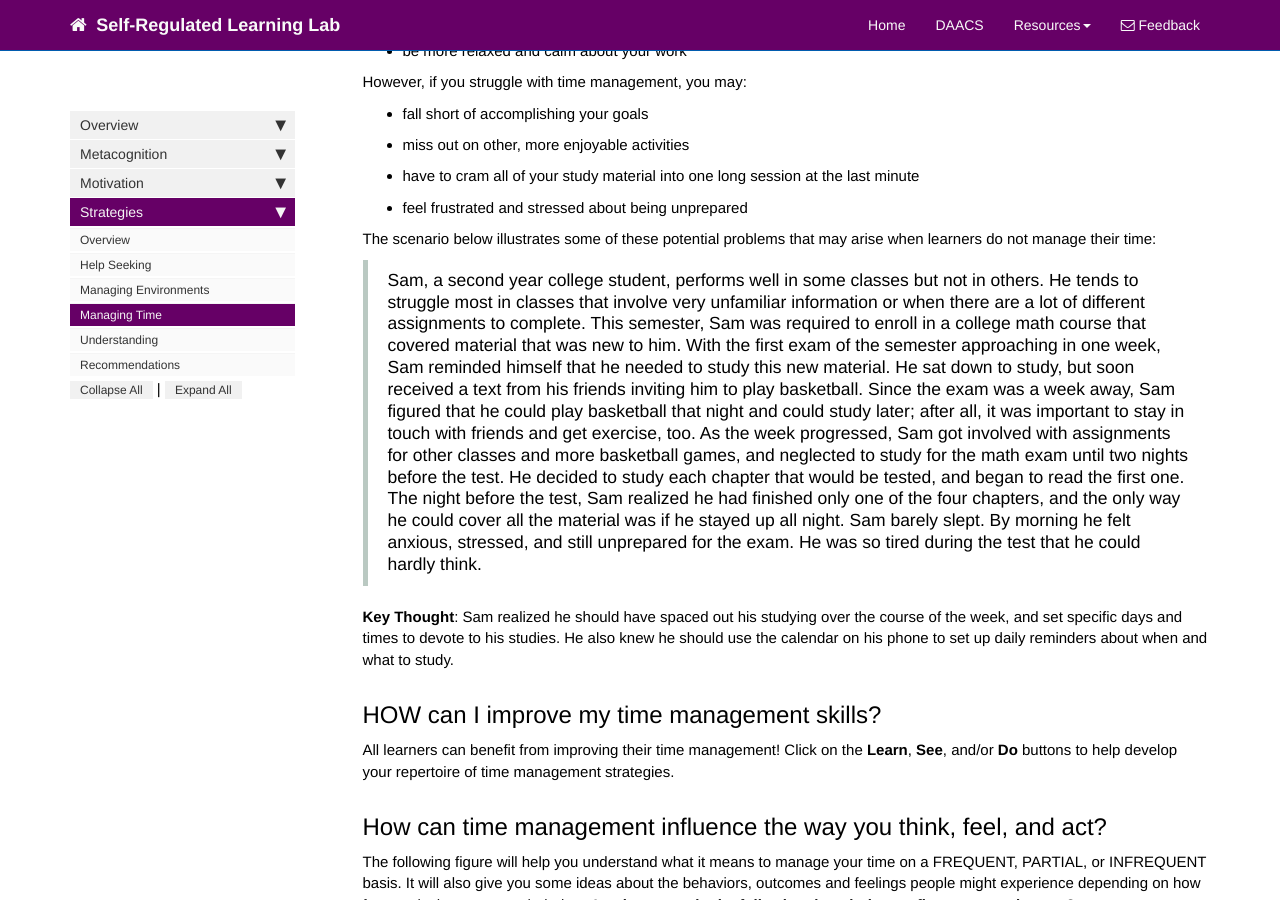
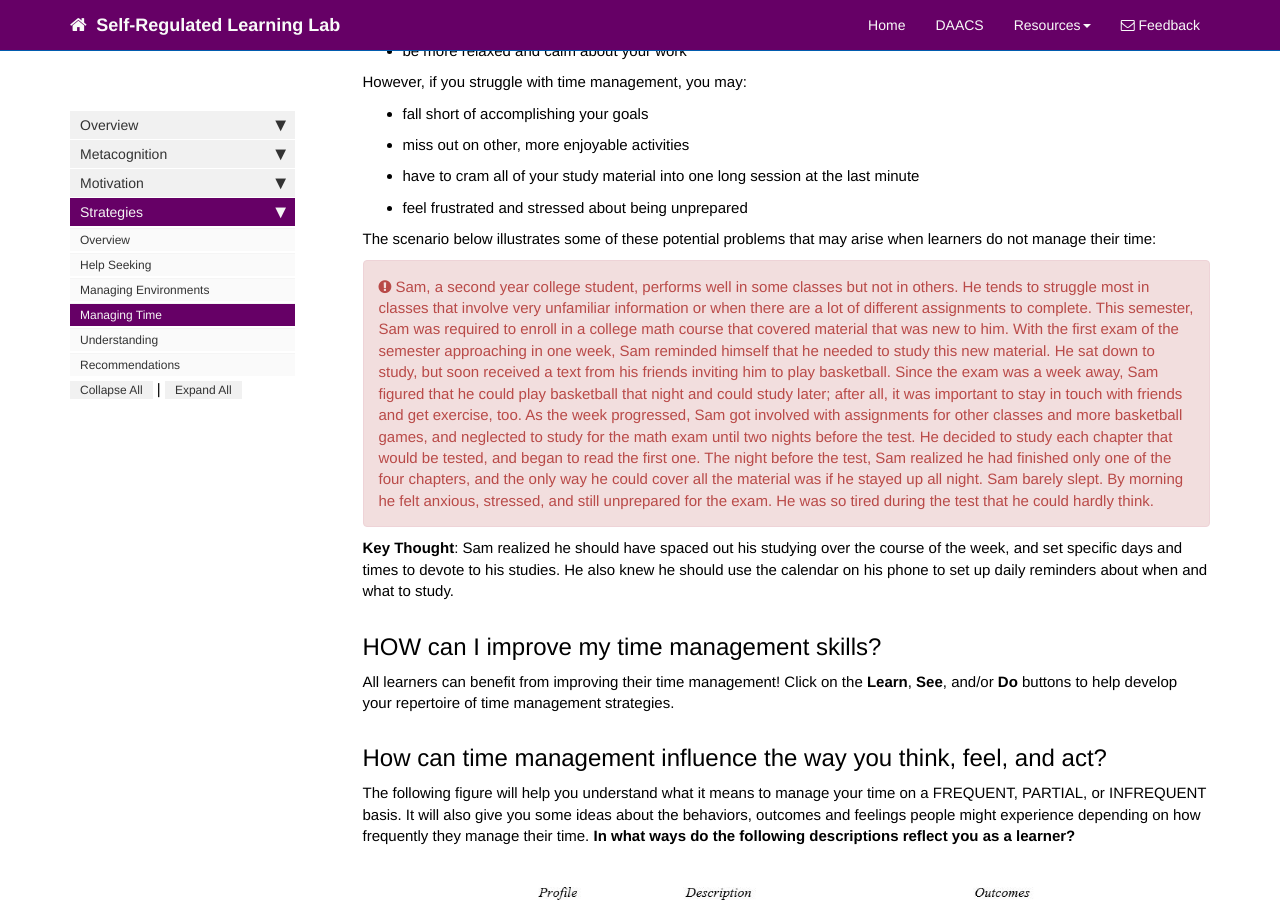
Before and after one commit to dfranklin02/SRL, a Jekyll site: the page built from docs/pages/strategies/managing_time.md, in a window 1280 px wide and 900 px high, scrolled down 1101 px. Built offline with Jekyll 4.4.1, drawn with Linux system fonts in a browser that asks for light colours; nearby versions of some CDN libraries; comment, search, counter and statistics services are not loaded.

Commit message:
Update managing_time.md

```diff
--- a/docs/pages/strategies/managing_time.md
+++ b/docs/pages/strategies/managing_time.md
@@ -36,7 +36,10 @@ However, if you struggle with time management, you may:
 * feel frustrated and stressed about being unprepared
 
 The scenario below illustrates some of these potential problems that may arise when learners do not manage their time:
-> Sam, a second year college student, performs well in some classes but not in others. He tends to struggle most in classes that involve very unfamiliar information or when there are a lot of different assignments to complete. This semester, Sam was required to enroll in a college math course that covered material that was new to him. With the first exam of the semester approaching in one week, Sam reminded himself that he needed to study this new material. He sat down to study, but soon received a text from his friends inviting him to play basketball. Since the exam was a week away, Sam figured that he could play basketball that night and could study later; after all, it was important to stay in touch with friends and get exercise, too. As the week progressed, Sam got involved with assignments for other classes and more basketball games, and neglected to study for the math exam until two nights before the test. He decided to study each chapter that would be tested, and began to read the first one. The night before the test, Sam realized he had finished only one of the four chapters, and the only way he could cover all the material was if he stayed up all night. Sam barely slept. By morning he felt anxious, stressed, and still unprepared for the exam. He was so tired during the test that he could hardly think.
+
+<div markdown="span" class="alert alert-danger" role="alert"><i class="fa fa-exclamation-circle"></i>
+Sam, a second year college student, performs well in some classes but not in others. He tends to struggle most in classes that involve very unfamiliar information or when there are a lot of different assignments to complete. This semester, Sam was required to enroll in a college math course that covered material that was new to him. With the first exam of the semester approaching in one week, Sam reminded himself that he needed to study this new material. He sat down to study, but soon received a text from his friends inviting him to play basketball. Since the exam was a week away, Sam figured that he could play basketball that night and could study later; after all, it was important to stay in touch with friends and get exercise, too. As the week progressed, Sam got involved with assignments for other classes and more basketball games, and neglected to study for the math exam until two nights before the test. He decided to study each chapter that would be tested, and began to read the first one. The night before the test, Sam realized he had finished only one of the four chapters, and the only way he could cover all the material was if he stayed up all night. Sam barely slept. By morning he felt anxious, stressed, and still unprepared for the exam. He was so tired during the test that he could hardly think.
+</div>
 
 **Key Thought**: Sam realized he should have spaced out his studying over the course of the week, and set specific days and times to devote to his studies. He also knew he should use the calendar on his phone to set up daily reminders about when and what to study.
 
```
